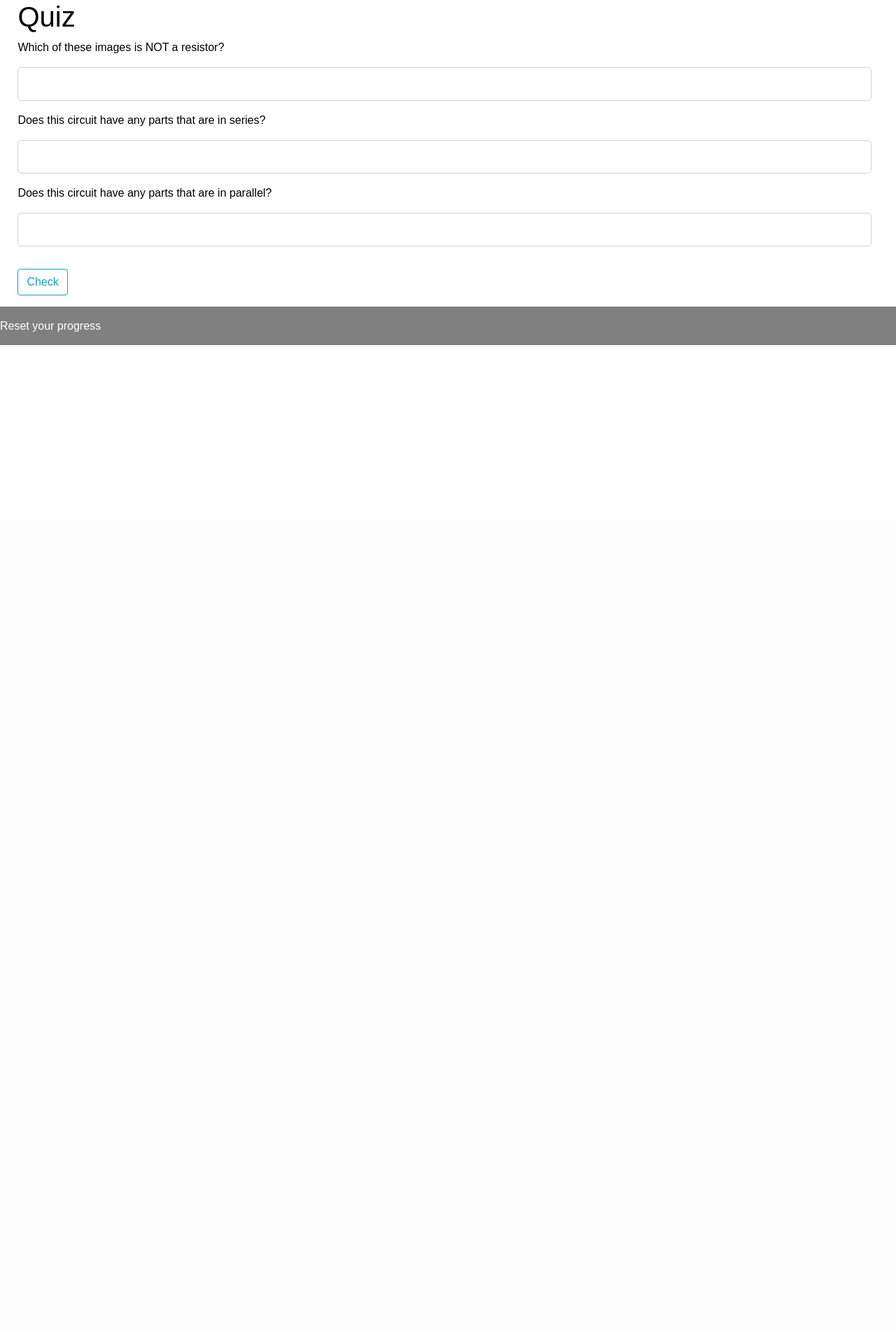
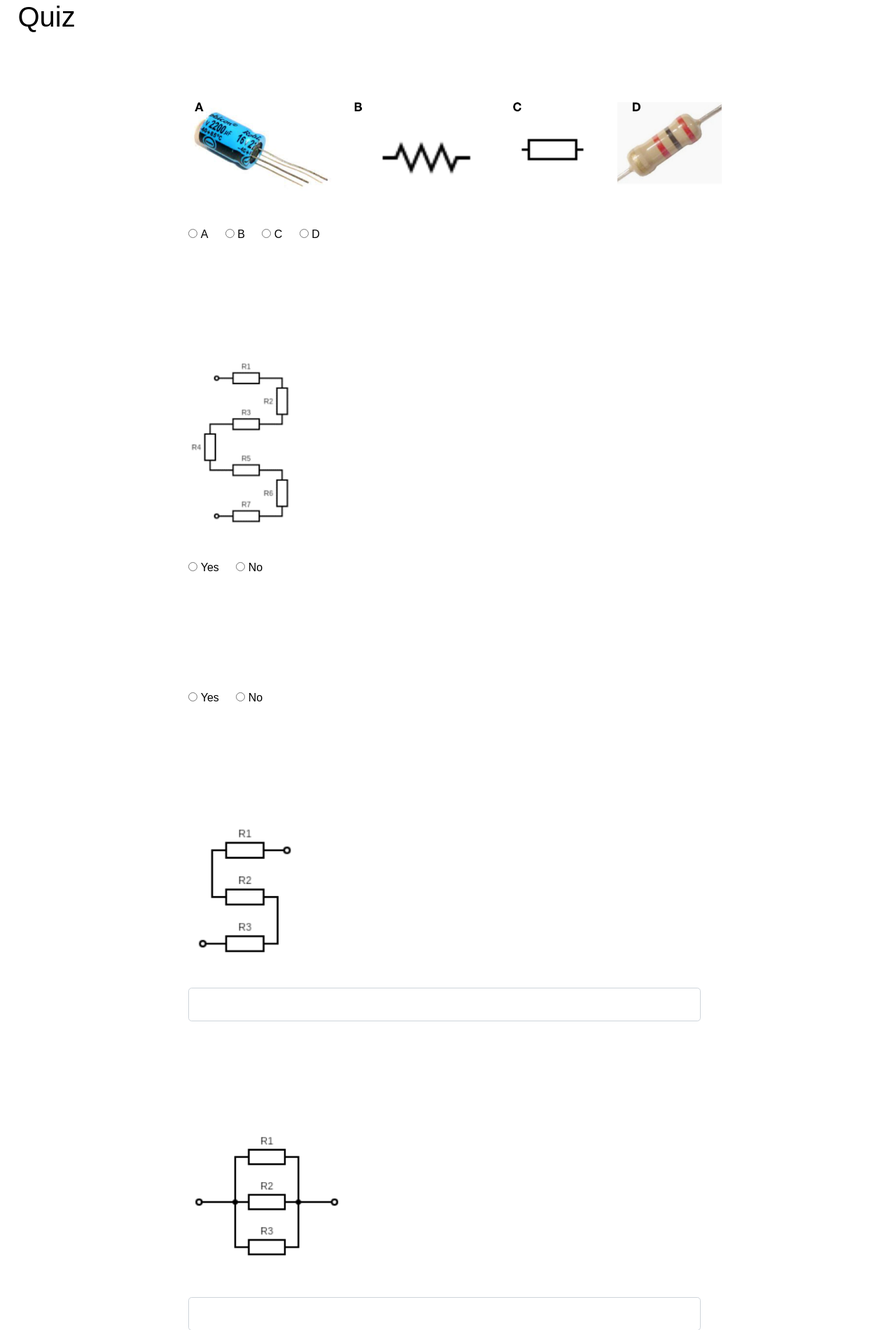
Before and after one commit to lfelstead/CITS3403_Project, a Flask app: page /quiz in a window 1280 px wide. Shown: the part 55-1955 px from the top of the page at 70% size. Before the commit the page ends 548 px from the top, so only its background shows below. Run offline with Flask 2, Linux system fonts and the light colour scheme; a user stored in the database is signed in; data comes from the database, SQL or seed files in the repository; some libraries are stand-ins or nearby versions.

Commit message:
all questions are now shown on the quiz page
users can view and submit answers to the quiz questions but answers are not yet validated

```diff
--- a/app/forms.py
+++ b/app/forms.py
@@ -2,7 +2,7 @@
 from flask_wtf.file import FileField, FileAllowed
 from flask_login import current_user
 from flask import flash
-from wtforms import StringField, PasswordField, SubmitField, BooleanField, IntegerField, TextAreaField
+from wtforms import StringField, PasswordField, SubmitField, BooleanField, IntegerField, TextAreaField, RadioField
 from wtforms.validators import DataRequired, Length, Email, EqualTo, ValidationError
 from app.models import User
 from sqlalchemy import func
@@ -77,7 +77,6 @@
         QUESTION_DATA.append(quest[index])
         IMAGES_DATA.append(img[index])
         ANSWERS_DATA.append(ans[index])
-    print(QUESTION_DATA)
 
 # used by routes.py for quiz and results page
 def Get_Questions():
@@ -92,9 +91,13 @@
 Make_Questions()
 
 class QuizForm(FlaskForm):
-    answer1 = IntegerField('answer1')
-    answer2 = IntegerField('answer2')
-    answer3 = IntegerField('answer3')
+    answer1 = RadioField('answer1', choices=[('A','A'),('B','B'), ('C','C'),('D','D')])
+    answer2 = RadioField('answer2', choices=[('Yes','Yes'),('No','No')])
+    answer3 = RadioField('answer3', choices=[('Yes','Yes'),('No','No')])
+    answer4 = IntegerField('answer4')
+    answer5 = IntegerField('answer5')
+    answer6 = IntegerField('answer6')
+    answer7 = IntegerField('answer7')
 
     submit = SubmitField('Check')
 
@@ -115,3 +118,6 @@
             CORRECT_ANSWERS[2] = True
         else:
             CORRECT_ANSWERS[2] = False
+
+    def validate_answer4(self, answer4):
+        print(answer4.data)
--- a/app/questions.py
+++ b/app/questions.py
@@ -3,11 +3,11 @@
 questions = {
     0:"Which of these images is NOT a resistor?",
     1:"Does this circuit have any parts that are in series?",
-    2:"Does this circuit have any parts that are in parallel?",
-    3: "Find the total resistance (Ω) of this circuit if R1 = _ Ω, R2 = _ Ω, and R3 = _ Ω.",
-    4: "Find the total resistance (Ω) of this circuit if R1 = _ Ω, R2 = _ Ω, and R3 = _ Ω. Round to two decimal places.",
-    5: "Find the total resistance (Ω) of this circuit if R1 = _ Ω, R2 = _ Ω, R3 = _ Ω, and R4 = _ Ω. Round to two decimal places.",
-    6: "Find the total resistance (Ω) of this circuit if R1 = _ Ω, R2 = _ Ω, R3 = _ Ω, R4 = _ Ω. and R5 = _ Ω. Round to two decimal places."
+    2:"Does the same circuit from above have any parts that are in parallel?",
+    3:"Find the total resistance (Ω) of this circuit if R1 = _ Ω, R2 = _ Ω, and R3 = _ Ω.",
+    4:"Find the total resistance (Ω) of this circuit if R1 = _ Ω, R2 = _ Ω, and R3 = _ Ω. Round to two decimal places.",
+    5:"Find the total resistance (Ω) of this circuit if R1 = _ Ω, R2 = _ Ω, R3 = _ Ω, and R4 = _ Ω. Round to two decimal places.",
+    6:"Find the total resistance (Ω) of this circuit if R1 = _ Ω, R2 = _ Ω, R3 = _ Ω, R4 = _ Ω. and R5 = _ Ω. Round to two decimal places."
 }
 
 images = {
--- a/app/static/css/layout.css
+++ b/app/static/css/layout.css
@@ -243,6 +243,10 @@
   padding: 10px;
 }
 
+.quiz-question{
+  padding: 5% 20%;
+}
+
 
 /* Responsive for smaller screen sizes */
 @media only screen and (max-width: 600px) {
--- a/app/templates/quiz.html
+++ b/app/templates/quiz.html
@@ -6,30 +6,99 @@
             {{ form.hidden_tag() }}
             <fieldset class = "form-group">
                 <!-- Question 1 -->
+                <div class="quiz-question">
                 <p>
                     {{data[0]}}
                 </p>
+                <img src="static/img/Quiz0.png" height="150" style="margin-bottom:40px;">
                 <div class = "form-group">
-                    {{ form.answer1(class="form-control form-control-lg") }}
+                    {% for subfield in form.answer1 %}
+                    <tr>
+                        <td>{{ subfield}}</td>
+                        <td>{{ subfield.label }}</td>
+                        <span style="padding-left: 20px;"></span>
+                    </tr>
+                    {% endfor %}
+                </div>
                 </div>
 
                 <!-- Question 2 -->
+                <div class="quiz-question">
                 <p>
                     {{data[1]}}
                 </p>
+                <img src="static/img/Quiz1.png" height="250" style="margin-bottom:40px;">
                 <div class = "form-group">
-
-                        {{ form.answer2(class="form-control form-control-lg") }}
+                    {% for subfield in form.answer2 %}
+                    <tr>
+                        <td>{{ subfield}}</td>
+                        <td>{{ subfield.label }}</td>
+                        <span style="padding-left: 20px;"></span>
+                    </tr>
+                    {% endfor %}
+                </div>
                 </div>
 
                 <!-- Question 3 -->
+                <div class="quiz-question">
                 <p>
                     {{data[2]}}
                 </p>
                 <div class = "form-group">
+                    {% for subfield in form.answer3 %}
+                    <tr>
+                        <td>{{ subfield}}</td>
+                        <td>{{ subfield.label }}</td>
+                        <span style="padding-left: 20px;"></span>
+                    </tr>
+                    {% endfor %}
+                </div>
+                </div>
 
-                        {{ form.answer3(class="form-control form-control-lg") }}
+                <!-- Question 4 -->
+                <div class="quiz-question">
+                <p>
+                    {{data[3]}}
+                </p>
+                <img src="static/img/Quiz2.png" height="200" style="margin-bottom:40px;">
+                <div class = "form-group">
+                    {{ form.answer4(class="form-control form-control-lg") }}
                 </div>
+                </div>
+
+                <!-- Question 5 -->
+                <div class="quiz-question">
+                <p>
+                    {{data[4]}}
+                </p>
+                <img src="static/img/Quiz3.png" height="200" style="margin-bottom:40px;">
+                <div class = "form-group">
+                    {{ form.answer5(class="form-control form-control-lg") }}
+                </div>
+                </div>
+
+                <!-- Question 6 -->
+                <div class="quiz-question">
+                <p>
+                    {{data[5]}}
+                </p>
+                <img src="static/img/Quiz4.png" height="200" style="margin-bottom:40px;">
+                <div class = "form-group">
+                    {{ form.answer6(class="form-control form-control-lg") }}
+                </div>
+                </div>
+
+                <!-- Question 7 -->
+                <div class="quiz-question">
+                    <p>
+                        {{data[6]}}
+                    </p>
+                    <img src="static/img/Quiz5.png" height="250" style="margin-bottom:40px;">
+                    <div class = "form-group">
+                        {{ form.answer7(class="form-control form-control-lg") }}
+                    </div>
+                </div>
+
             </fieldset>
             <div class = "form-group">
                 {{ form.submit(class = "btn btn-outline-info")}}
```
Also changed, not shown: app/static/img/Quiz0.png (added), app/static/img/Quiz1.png (added), app/static/img/Quiz2.png (added), app/static/img/Quiz3.png (added), app/static/img/Quiz4.png (added), app/static/img/Quiz5.png (added).
